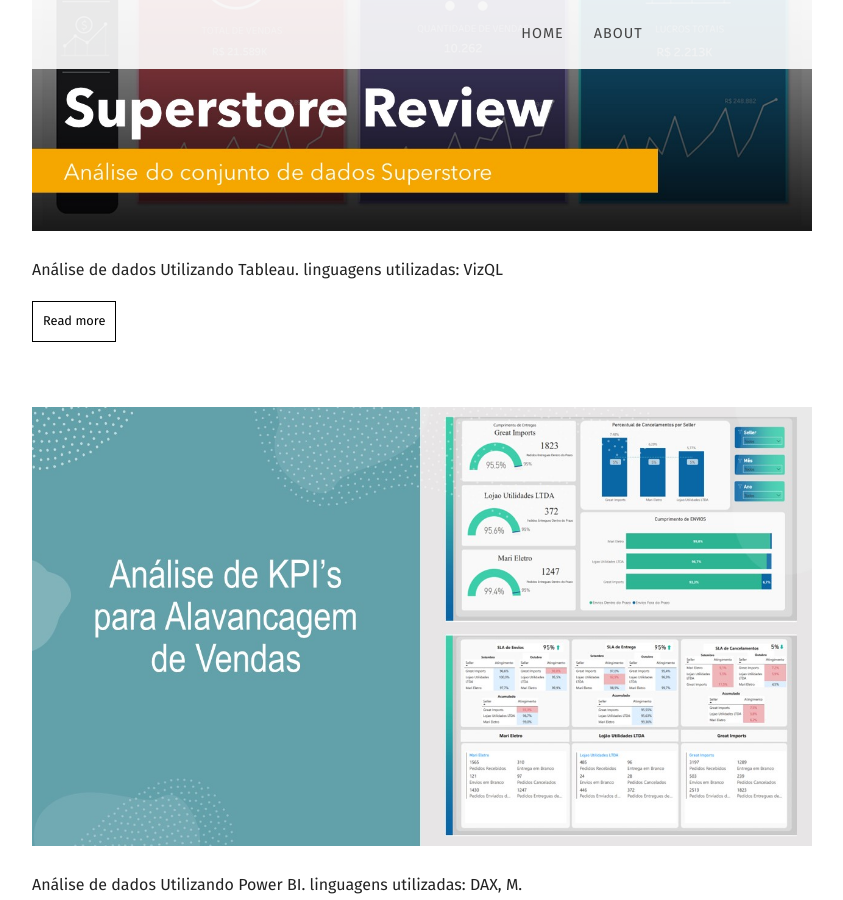
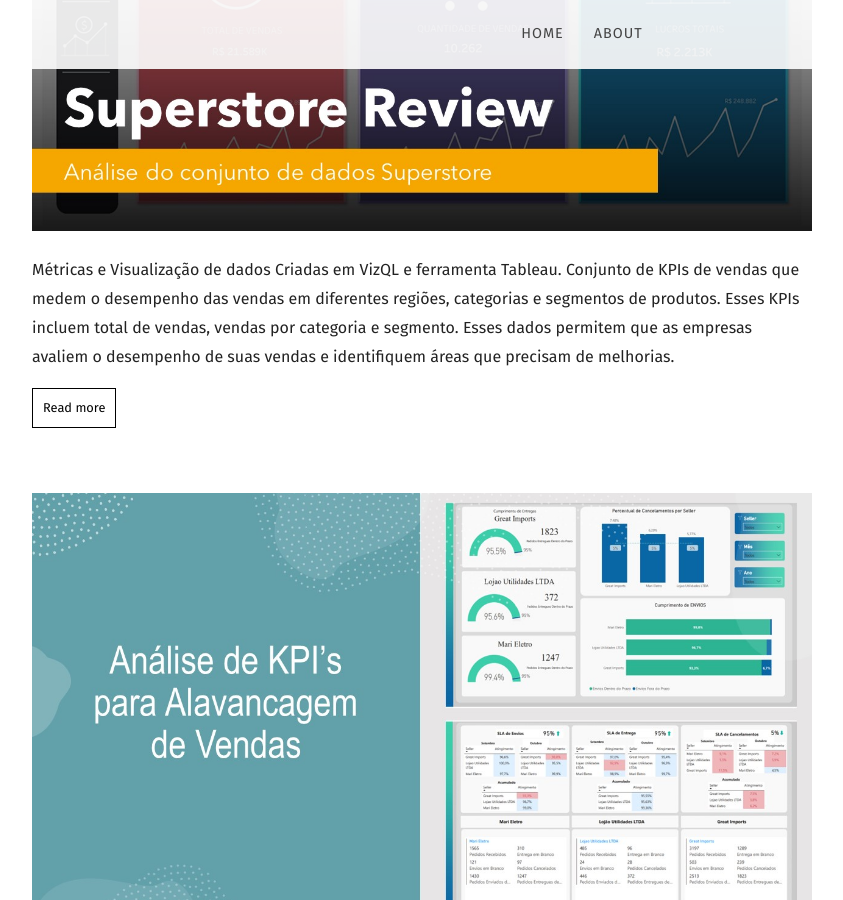
Before and after one commit to Giovanacarmazio/Portifolio, a Jekyll site: the page built from index.html, in a window 1280 px wide and 900 px high, scrolled down 3324 px. Shown: the whole window, without its empty margins (58-901 px from the left). Built offline with Jekyll 4.4.1, drawn with Linux system fonts in a browser that asks for light colours; some web fonts are replaced; the list of posts is cut into pages by our own code.

Commit message:
Update 2022-08-25-Superstore Review.md

```diff
--- a/_posts/2022-08-25-Superstore Review.md
+++ b/_posts/2022-08-25-Superstore Review.md
@@ -9,7 +9,8 @@
 ---
 
 
-Análise de dados Utilizando Tableau. linguagens utilizadas: VizQL
+Métricas e Visualização de dados Criadas em VizQL e ferramenta Tableau.
+Conjunto de KPIs de vendas que medem o desempenho das vendas em diferentes regiões, categorias e segmentos de produtos. Esses KPIs incluem total de vendas, vendas por categoria e segmento. Esses dados permitem que as empresas avaliem o desempenho de suas vendas e identifiquem áreas que precisam de melhorias.
 
 
 ![](https://raw.githubusercontent.com/Giovanacarmazio/portifolio/main/images/Superstore%20Dashboard%201.jpg)
@@ -17,9 +18,16 @@
 ![](https://raw.githubusercontent.com/Giovanacarmazio/portifolio/main/images/Superstore%20Dashboard%203.jpg)
 ![](https://raw.githubusercontent.com/Giovanacarmazio/portifolio/main/images/Superstore%20Dashboard%204.jpg)
 
+ Métricas Analisadas:
 
+     Total de vendas: esse KPI mede a quantidade total de vendas realizadas em um determinado período de tempo. Ele é um indicador importante para avaliar o desempenho geral das vendas e pode ser usado para comparar o desempenho em diferentes regiões, categorias e segmentos de produtos.
 
-Avaliação do conjunto de dados SUPERSTORE que é disponibilizado pelo Tableau como forma de treinamento. A partir desse conjunto de dados podemos treinar táticas, estratégias de visualização de dados e práticas recomendadas de design para criação de painéis e analise de dados.
+    Vendas por região: esse conjunto de KPIs mede o desempenho das vendas em diferentes regiões geográficas, permitindo que as empresas identifiquem quais áreas têm desempenho melhor ou pior. Esses KPIs podem ajudar a identificar oportunidades de crescimento em regiões sub-representadas e a focar em estratégias específicas para melhorar o desempenho em regiões com baixo desempenho.
+
+    Vendas por categoria: esse conjunto de KPIs mede o desempenho das vendas em diferentes categorias de produtos, permitindo que as empresas identifiquem quais categorias são mais populares e geram mais receita. Isso pode ajudar as empresas a decidir quais produtos promover mais e quais produtos precisam de mais atenção para aumentar as vendas.
+
+    Vendas por segmento: esse conjunto de KPIs mede o desempenho das vendas em diferentes segmentos de clientes, permitindo que as empresas identifiquem quais grupos de clientes geram mais receita e quais grupos precisam de mais atenção para aumentar as vendas. Esses KPIs podem ajudar a adaptar as estratégias de vendas para atender às necessidades e interesses de diferentes segmentos de clientes.
+
 
 <a href="https://public.tableau.com/views/SUPERSTOREDASHBOARD_16492034788180/PainelInicial?:language=pt-BR&:display_count=n&:origin=viz_share_link">Clique aqui</a> e confira o Dashboard publicado.
 Nesse Link, você pode fazer filtros, verificar interações de painés e coletar dados para novas análises.
```
Also changed, not shown: other parts of _posts/2022-08-25-Superstore Review.md (+1 -1 lines).
